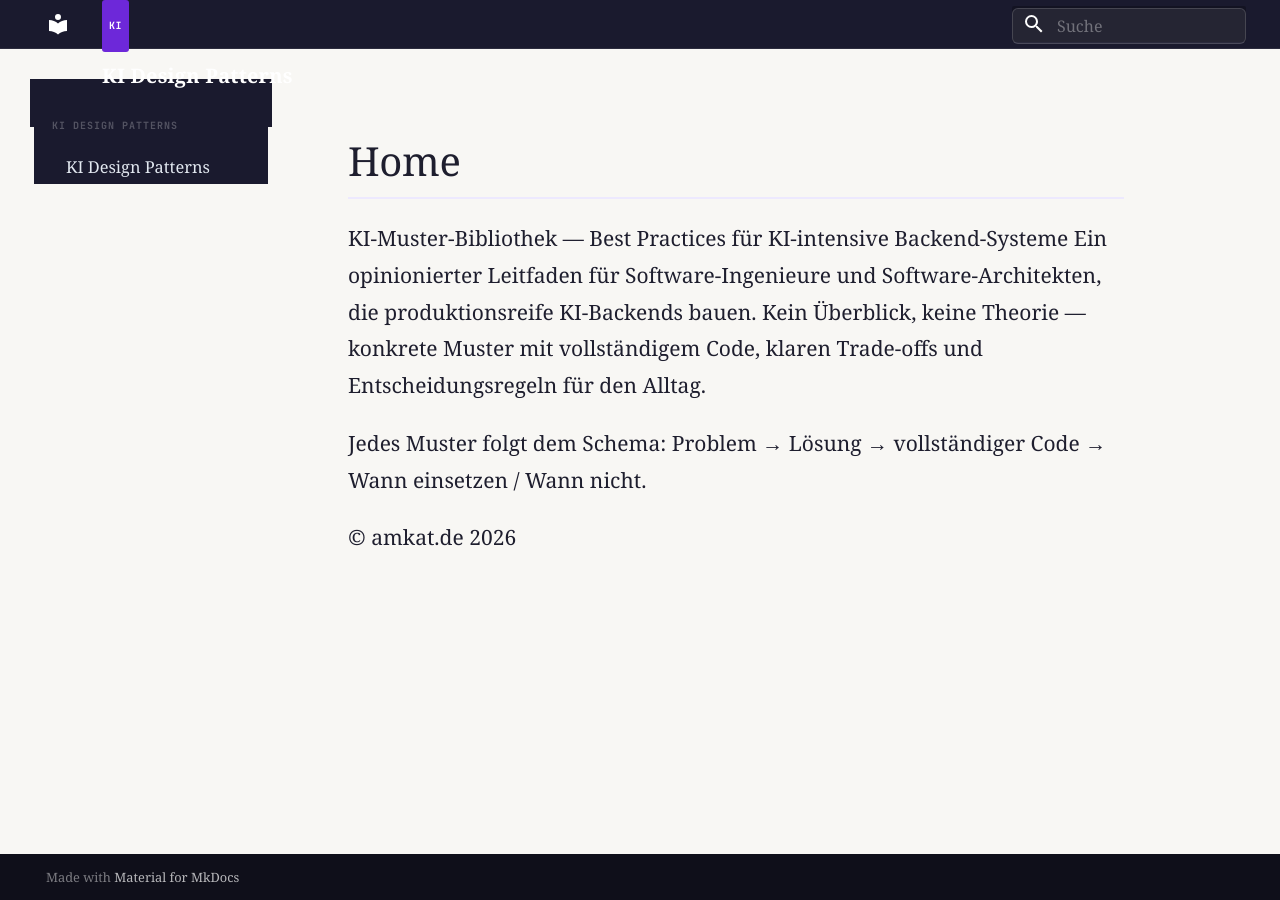
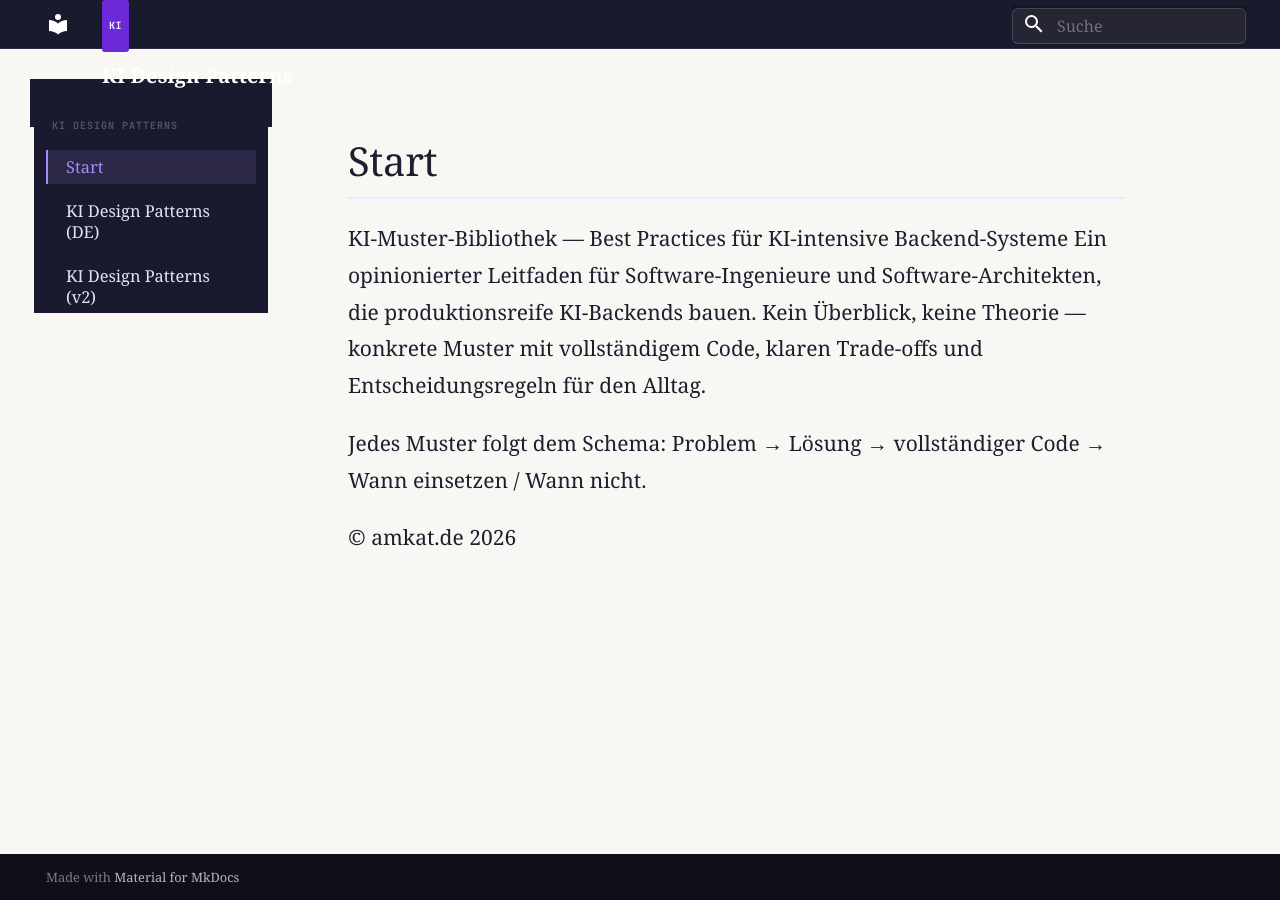
Before and after one commit to TobiasGrahl/KI-Design-Patterns, an MkDocs documentation site: the page built from docs/index.md, in a window 1280 px wide. Built offline with MkDocs 1.6.1 and Material for MkDocs 9.7.7, drawn with Linux system fonts in a browser that asks for light colours; some web fonts are replaced.

Commit message:
Add files via upload

```diff
--- a/mkdocs.yml
+++ b/mkdocs.yml
@@ -6,28 +6,31 @@ theme:
   name: material
   language: de
   palette:
-    # Kein Toggle — festes helles Schema mit dunklem Sidebar via CSS
     - scheme: default
       primary: custom
       accent: custom
   font:
-    text: Georgia           # Serif-Buch-Look — wie im HTML-Design
-    code: JetBrains Mono    # Monospace für Code & Nav-Details
+    text: Georgia
+    code: JetBrains Mono
   features:
     - navigation.sections
     - navigation.expand
-    - navigation.top        # "Back to top"-Pfeil
-    - navigation.tracking   # Aktive Sektion im URL-Hash
+    - navigation.top
+    - navigation.tracking
     - content.code.copy
-    - toc.integrate         # TOC in linke Sidebar integrieren
+    - toc.integrate
     - search.highlight
     - search.share
+
+nav:
+  - Start: index.md
+  - KI Design Patterns (DE): KI-Design-Patterns_DE.md
+  - KI Design Patterns (v2): KI-Design-Patterns-v2.md
 
 extra_css:
   - stylesheets/extra.css
 
 extra_javascript:
-  # Mermaid 10 — wird durch pymdownx.superfences gesteuert
   - https://unpkg.com/mermaid@10/dist/mermaid.min.js
 
 markdown_extensions:
@@ -49,10 +52,3 @@ markdown_extensions:
   - toc:
       permalink: true
       toc_depth: 3
-
-# Optionale Seitenstruktur — Datei docs/index.md umbenennen oder hier anpassen
-# nav:
-#   - Startseite: index.md
-
-nav:
-  - KI Design Patterns: KI-Design-Patterns-v2.md
```
